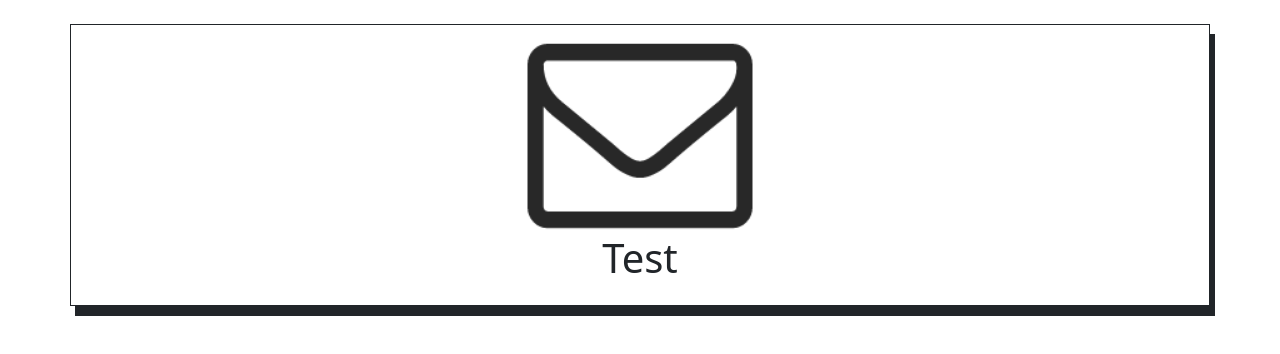
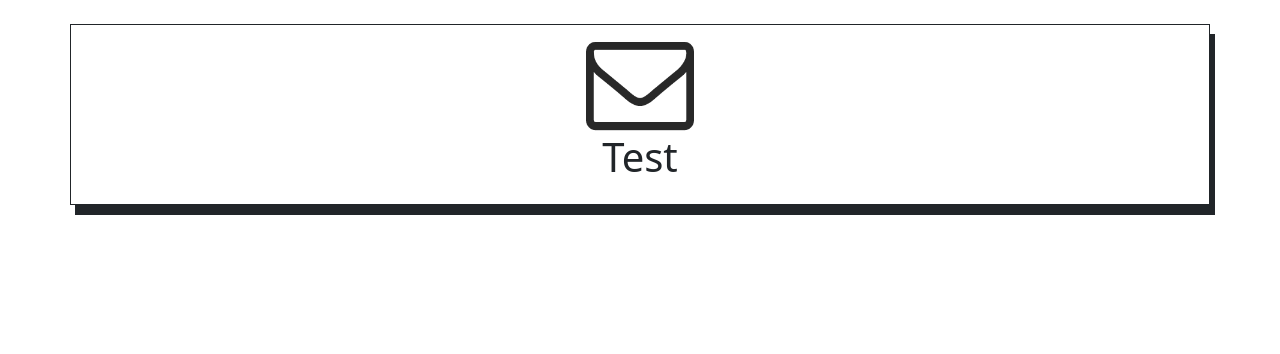
Before and after one commit to kasperireland/sprucemail, a plain HTML site: page index.html in a window 1280 px wide. Drawn offline with nearby package versions, Linux system fonts and the light colour scheme.

Commit message:
resize image

```diff
--- a/index.html
+++ b/index.html
@@ -12,7 +12,7 @@
     </head>
     <br>
     <div align = "center" class = "container box">
-      <img src = "mail.png" width = "250px">
+      <img src = "mail.png" width = "120px">
       <h1>Test</h1>
     </div>
 
```
